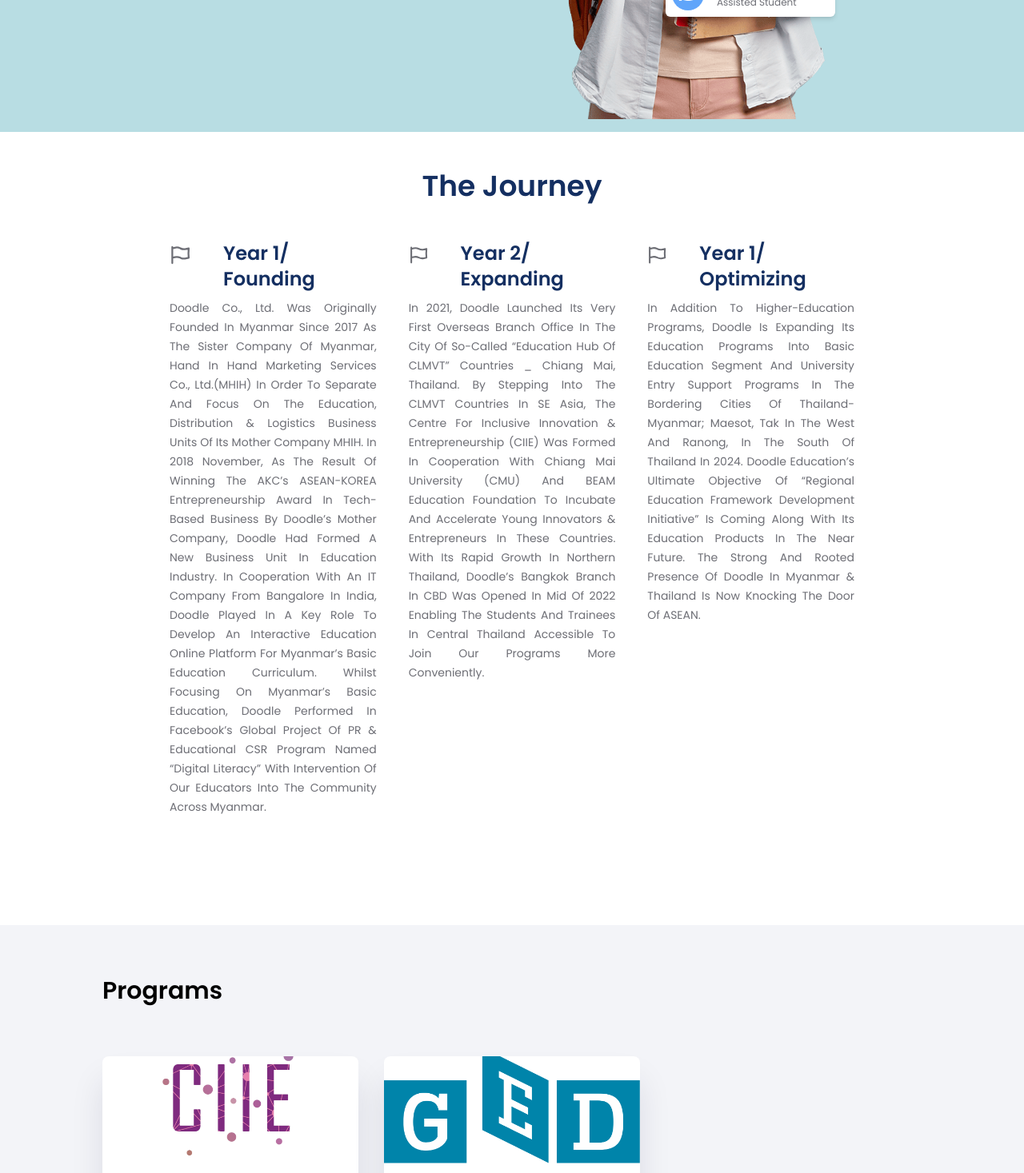
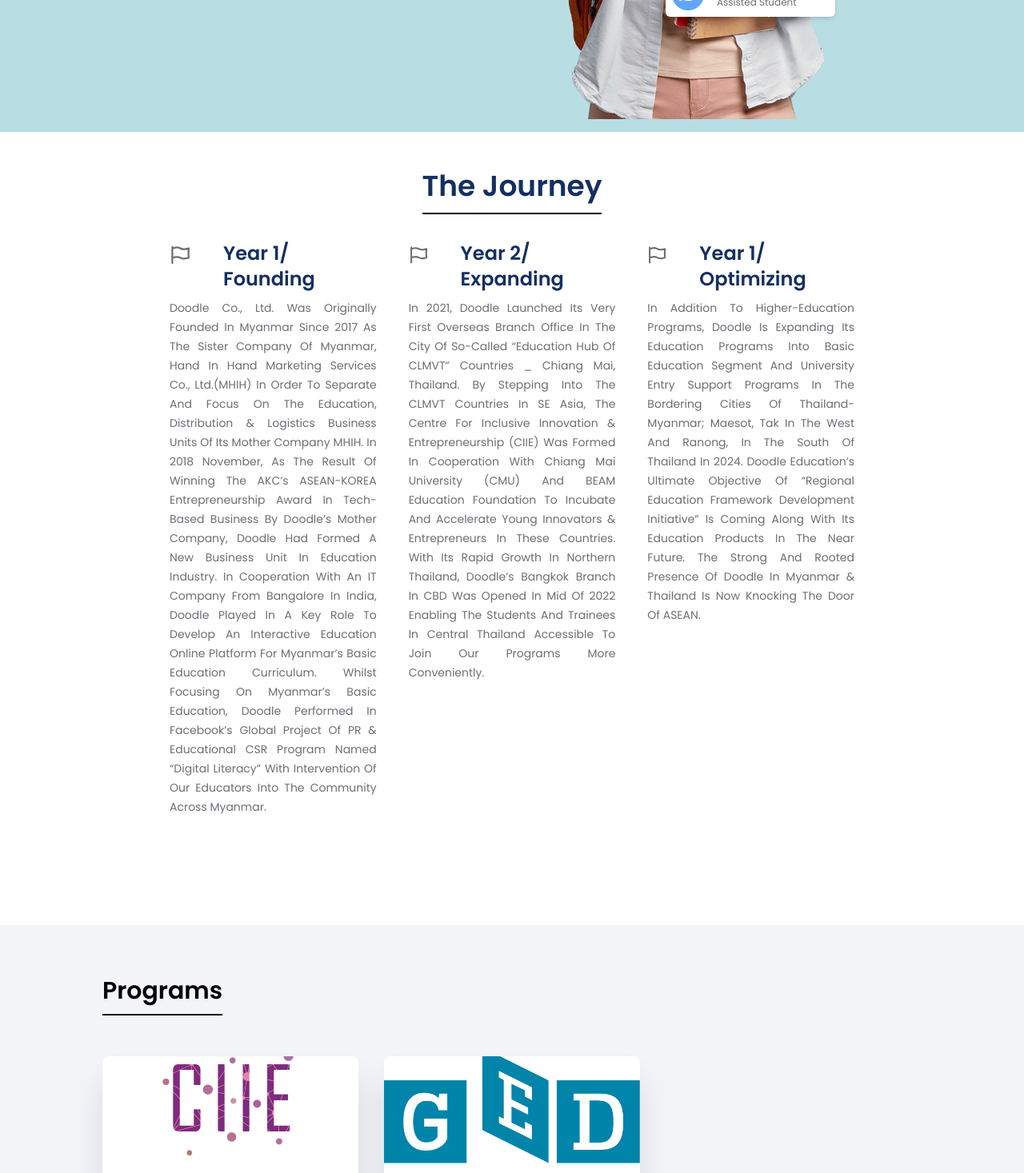
Before and after one commit to thompson129/Doodle, a React (Create React App) app: page / in a window 1280 px wide. Shown: the part 643-2110 px from the top of the page at 80% size. Built offline with nearby package versions, Linux system fonts and the light colour scheme.

Commit message:
add underlines

```diff
--- a/src/pages/About.jsx
+++ b/src/pages/About.jsx
@@ -5,7 +5,7 @@
     <>
         <div className="container">
           <div className="heading text-center py-12">
-            <h1 className="text-4xl font-semibold text-black"><span style={{color: '#142F61'}}>The Journey</span></h1>
+            <h1 className="text-4xl font-semibold text-black"><span className="border-b-2 border-black pb-2" style={{color: '#142F61'}}>The Journey</span></h1>
           </div>
         </div>
       <AboutContent />
--- a/src/pages/Program.jsx
+++ b/src/pages/Program.jsx
@@ -9,7 +9,9 @@
       <section className="courses bg-[#F3F4F8] py-16 ">
         <div className="w-4/5 m-auto">
           <div className="heading mb-16">
-            <h1 className="text-3xl font-semibold text-black">Programs</h1>
+            <h1 className="text-3xl font-semibold text-black">
+            <span className="border-b-2 border-black pb-2">Programs</span>
+            </h1>
           </div>
           <div className="grid grid-cols-3 gap-8 md:grid-cols-1">
             {courses.map((item) => (
```
